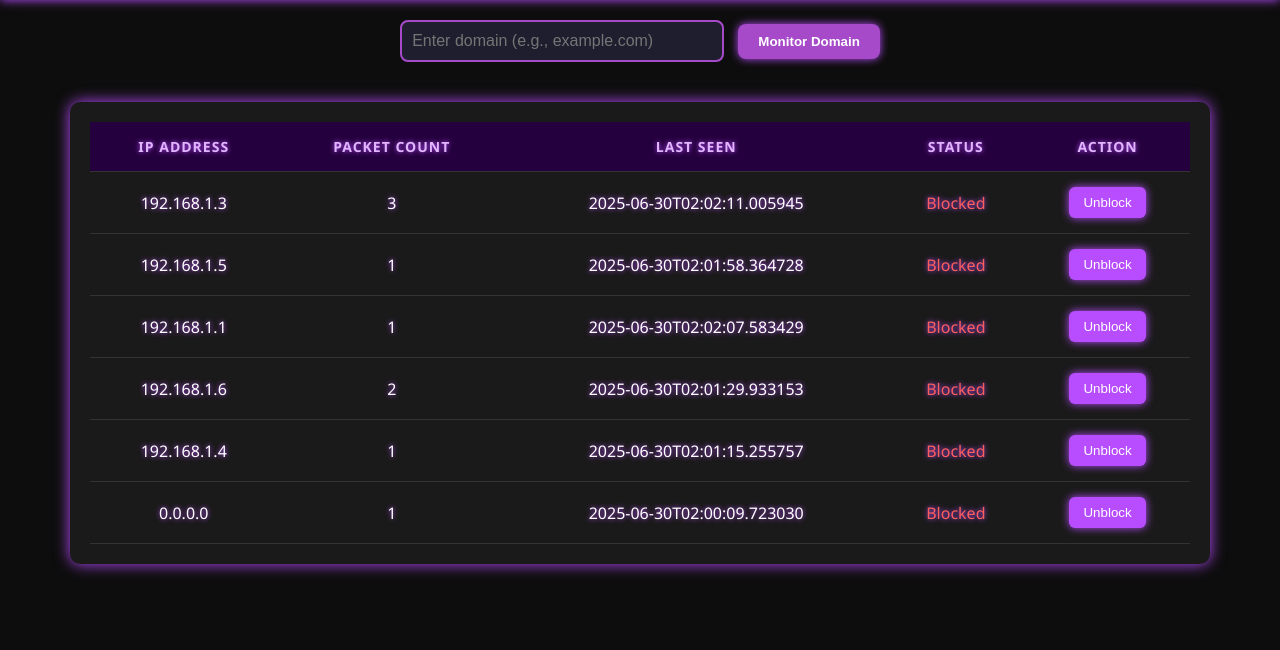
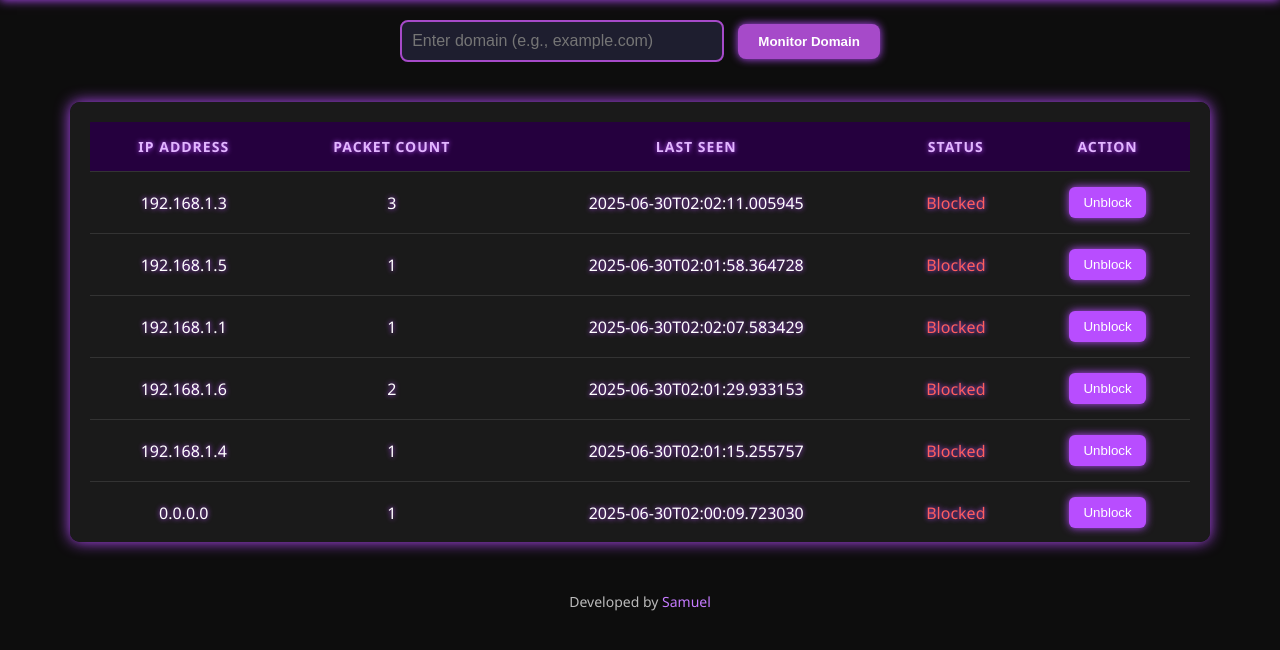
Before and after one commit to samuelkcherian/ddos-protection-system, a Flask app: page /dashboard in a window 1280 px wide. Shown: the part 68-718 px from the top of the page. Run offline with Flask 3, Linux system fonts and the light colour scheme; the visitor is signed in with stand-in values (Sample User, id 1).

Commit message:
Footer and table alignment

```diff
--- a/templates/dashboard.html
+++ b/templates/dashboard.html
@@ -48,7 +48,7 @@
         <button onclick="monitorDomain()">Monitor Domain</button>
     </div>
 
-    <div class="table-container">
+    <div class="table-container" style="max-height: 400px; overflow-y: auto;">
         <table>
             <thead>
                 <tr>
@@ -135,7 +135,10 @@
         }
     </script>
 
-
+    <footer style="text-align: center; margin-top: 20px; padding: 10px; color: #bbb;font-size: 14px;">
+        Developed by <a href="https://github.com/samuelkcherian" target="_blank"
+            style="color: #c57bff; text-decoration: none;">Samuel</a>
+    </footer>
 </body>
 
 </html>
```
